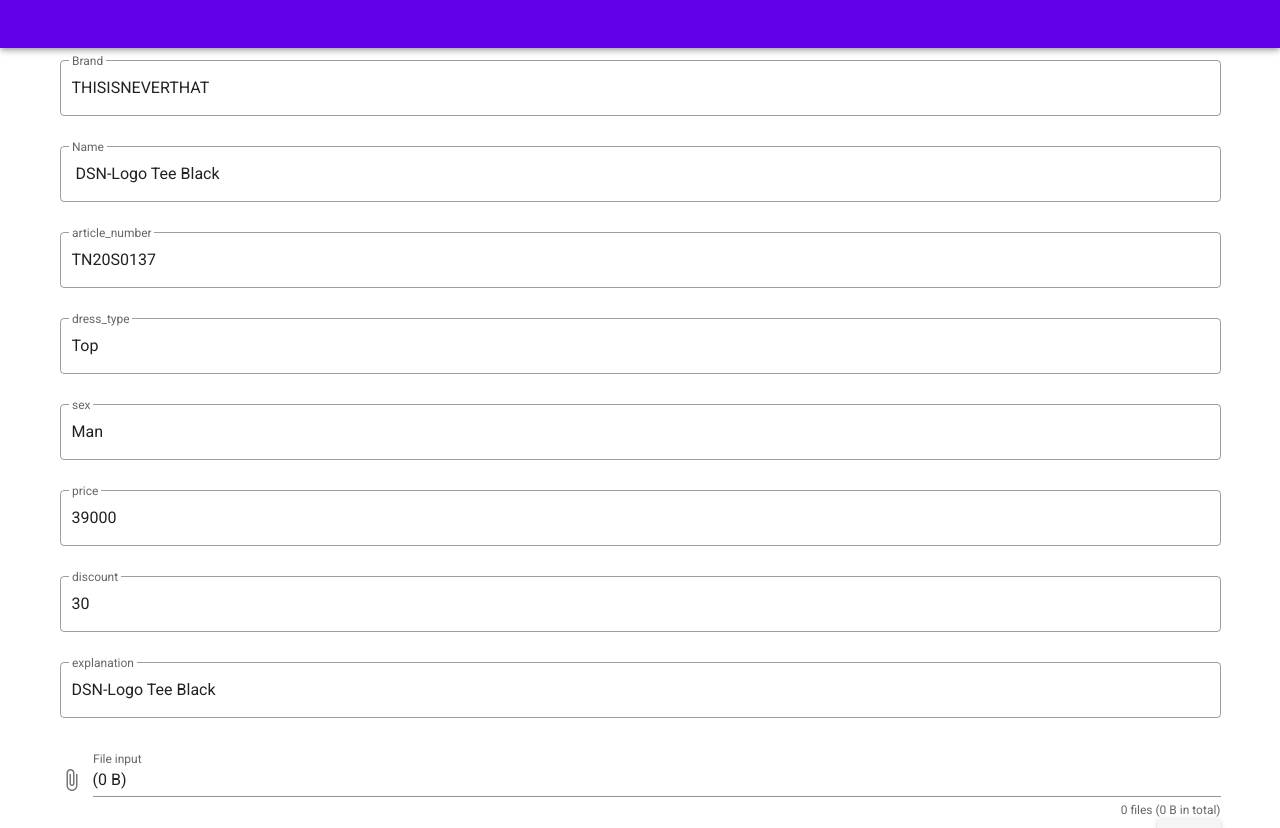
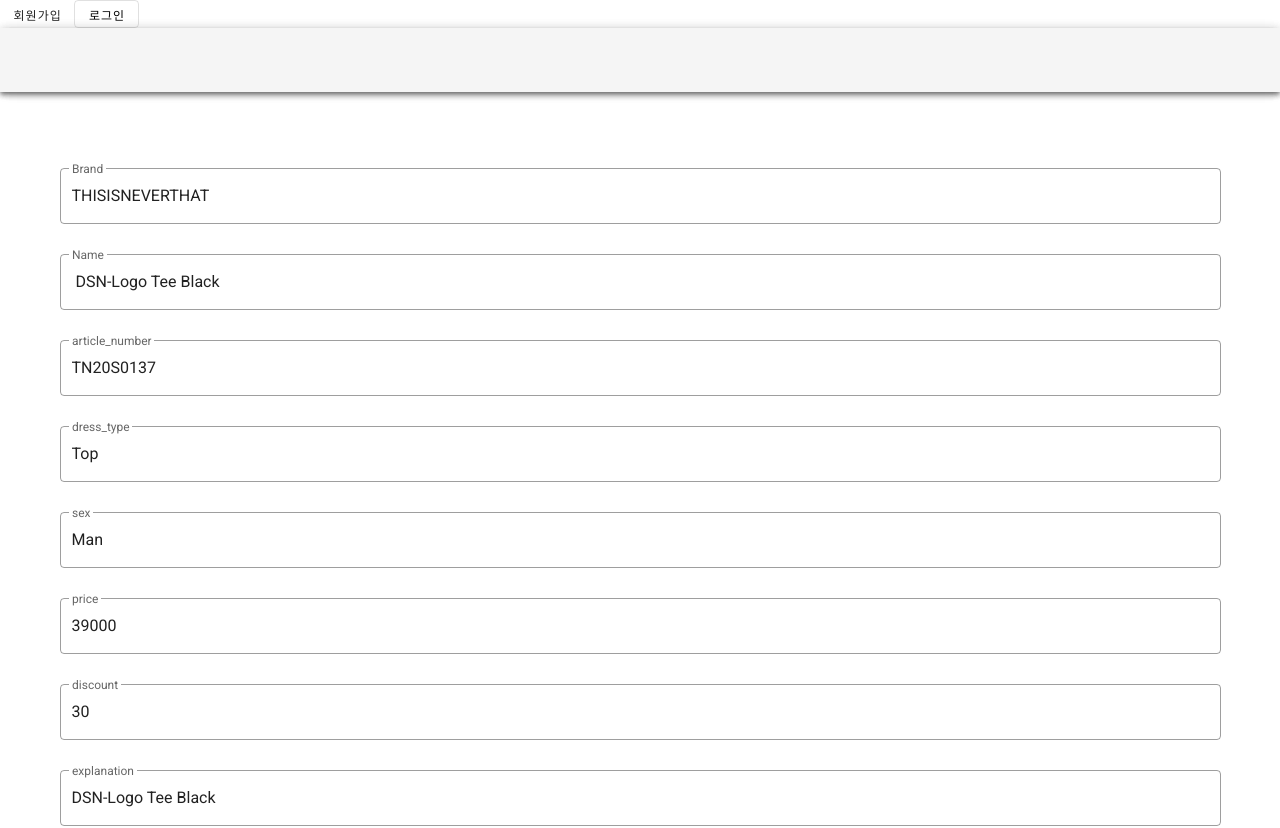
Before and after one commit to rlaguswhd19/ToyProject_Shopping, a Vue app in the folder shopping_front/: page / in a window 1280 px wide. Shown: the top 828 px of the page. Built offline with nearby package versions, Linux system fonts and the light colour scheme.

Commit message:
nav 작업 시작

```diff
--- a/shopping_front/src/App.vue
+++ b/shopping_front/src/App.vue
@@ -1,6 +1,9 @@
 <template>
 	<v-app>
 		<loginBar />
+		<v-app-bar>
+			<mainBar />
+		</v-app-bar>
 		<v-content>
 			<createDress />
 		</v-content>
@@ -9,6 +12,7 @@
 
 <script>
 import createDress from './components/dress/createDress'
+import mainBar from './components/bar/main'
 import loginBar from './components/bar/login'
 
 export default {
@@ -16,6 +20,7 @@
 
 	components: {
 		createDress,
+		mainBar,
 		loginBar,
 	},
 
--- a/shopping_front/src/components/bar/login.vue
+++ b/shopping_front/src/components/bar/login.vue
@@ -1,11 +1,10 @@
 <template>
 	<div>
-		<v-app-bar color="deep-purple accent-4" dense dark> </v-app-bar>
+		<v-btn text small> 회원가입 </v-btn>
+		<v-btn text small outlined color="#000000"> 로그인 </v-btn>
 	</div>
 </template>
 
 <script>
-export default {
-	data() {},
-}
+export default {}
 </script>
--- a/shopping_front/src/components/bar/main.vue
+++ b/shopping_front/src/components/bar/main.vue
@@ -0,0 +1,11 @@
+<template>
+	<div>
+		<v-app-bar app="true" absolute="true"> </v-app-bar>
+	</div>
+</template>
+
+<script>
+export default {
+	data() {},
+}
+</script>
```
Also changed, not shown: shopping_front/src/components/bar/side.vue (deleted).
